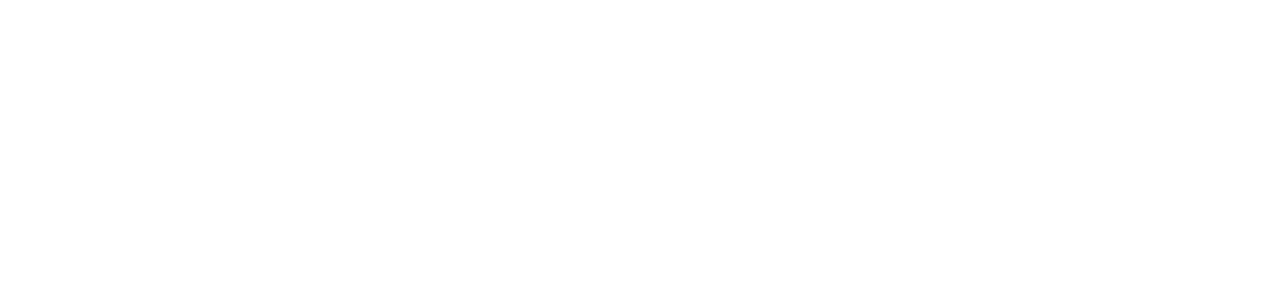
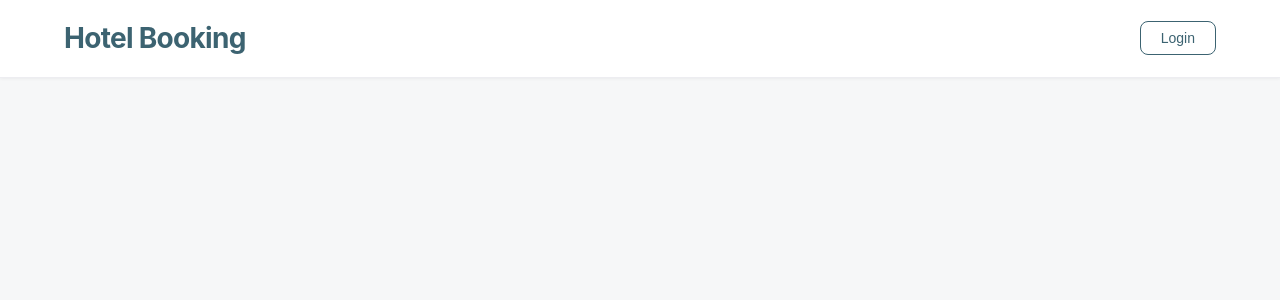
Before and after one commit to rijwan2020/hotel-booking-app, a Vue app: page /contact in a window 1280 px wide. Shown: the top 300 px of the page. Built offline with nearby package versions, Linux system fonts and the light colour scheme.

Commit message:
slicing header

```diff
--- a/src/App.vue
+++ b/src/App.vue
@@ -1,15 +1,21 @@
 <template>
   <div>
-
+    <Header />
+    <!-- <router-view /> -->
   </div>
 </template>
 
 <script>
-  export default {
-
-  }
+import Header from './components/Header.vue';
+export default {
+  name: 'App',
+  components: {
+    Header,
+  },
+  setup() {
+    return {};
+  },
+};
 </script>
 
-<style lang="scss" scoped>
-
-</style>
+<style lang="scss" scoped></style>
--- a/src/assets/styles.css
+++ /dev/null
@@ -1,75 +0,0 @@
-:root {
-  --primary-color: #000;
-  --accent-color: #fff;
-  --spacing: 1rem;
-}
-
-body {
-  font-family: sans-serif;
-  margin: 0;
-  padding: 0;
-}
-
-button {
-  padding: 0.5rem 1rem;
-  background: var(--primary-color);
-  color: var(--accent-color);
-  border: none;
-  cursor: pointer;
-}
-
-/* Fade-in animation for entire pages */
-.fade-enter {
-  opacity: 0;
-  transform: translateY(10px);
-}
-.fade-enter-active {
-  opacity: 1;
-  transform: translateY(0);
-  transition: all 0.4s ease;
-}
-
-/* Room card animation */
-.room-card {
-  animation: slideIn 0.5s ease forwards;
-}
-@keyframes slideIn {
-  from {
-    opacity: 0;
-    transform: translateX(-10px);
-  }
-  to {
-    opacity: 1;
-    transform: translateX(0);
-  }
-}
-
-/* Form field appearance */
-.auth-page input,
-.contact-form input,
-.contact-form select {
-  opacity: 0;
-  animation: fadeIn 0.3s ease forwards;
-  animation-delay: 0.2s;
-}
-@keyframes fadeIn {
-  to {
-    opacity: 1;
-  }
-}
-
-/* Button hover */
-button:hover {
-  opacity: 0.8;
-  transition: 0.3s;
-}
-
-/* Step progress pulse */
-.step.active {
-  animation: pulse 0.6s ease-in-out;
-}
-@keyframes pulse {
-  0% { transform: scale(1); }
-  50% { transform: scale(1.08); }
-  100% { transform: scale(1); }
-}
--- /dev/null
+++ b/src/components/Header.vue
@@ -0,0 +1,34 @@
+<template>
+  <header class="header">
+    <div class="container">
+      <h1 class="logo">Hotel Booking</h1>
+      <nav class="nav">
+        <button class="nav-btn" v-if="!user">Login</button>
+        <div class="user-menu" v-else>
+          <!-- <span>Welcome, {{ user.name }}</span> -->
+          <span>{{ user.name }}</span>
+          <button class="nav-btn">Dashboard</button>
+          <button class="nav-btn">Logout</button>
+        </div>
+      </nav>
+    </div>
+  </header>
+</template>
+
+<script>
+export default {
+  name: "Headers",
+  // define props
+  props: {
+    user: {
+      type: Object,
+      default: null,
+    },
+  },
+  setup() {
+    return {};
+  },
+};
+</script>
+
+<style lang="scss" scoped></style>
--- a/src/main.js
+++ b/src/main.js
@@ -1,8 +1,7 @@
 import { createApp } from 'vue'
-// import './style.css'
+import './style.css'
 import App from './App.vue'
 import router from './router'
-import './assets/styles.css' // <-- Your vanilla CSS
 
 createApp(App)
     .use(router)
--- a/src/style.css
+++ b/src/style.css
@@ -1,79 +1,79 @@
-:root {
-  font-family: system-ui, Avenir, Helvetica, Arial, sans-serif;
-  line-height: 1.5;
-  font-weight: 400;
-
-  color-scheme: light dark;
-  color: rgba(255, 255, 255, 0.87);
-  background-color: #242424;
-
-  font-synthesis: none;
-  text-rendering: optimizeLegibility;
-  -webkit-font-smoothing: antialiased;
-  -moz-osx-font-smoothing: grayscale;
-}
-
-a {
-  font-weight: 500;
-  color: #646cff;
-  text-decoration: inherit;
-}
-a:hover {
-  color: #535bf2;
+* {
+  margin: 0;
+  padding: 0;
+  box-sizing: border-box;
 }
 
 body {
-  margin: 0;
-  display: flex;
-  place-items: center;
-  min-width: 320px;
-  min-height: 100vh;
+  font-family: "Inter", system-ui, -apple-system, BlinkMacSystemFont, "Segoe UI", Roboto, sans-serif;
+  line-height: 1.6;
+  background-color: #f6f7f8;
+  color: #31333a;
 }
 
-h1 {
-  font-size: 3.2em;
-  line-height: 1.1;
+.container {
+  max-width: 1200px;
+  margin: 0 auto;
+  padding: 0 24px;
 }
 
-button {
-  border-radius: 8px;
-  border: 1px solid transparent;
-  padding: 0.6em 1.2em;
-  font-size: 1em;
-  font-weight: 500;
-  font-family: inherit;
-  background-color: #1a1a1a;
-  cursor: pointer;
-  transition: border-color 0.25s;
-}
-button:hover {
-  border-color: #646cff;
-}
-button:focus,
-button:focus-visible {
-  outline: 4px auto -webkit-focus-ring-color;
+/* Header */
+.header {
+  background-color: #fff;
+  border-bottom: 1px solid #ededf1;
+  padding: 1rem 0;
+  box-shadow: 0 1px 3px rgba(0, 0, 0, 0.05);
+  position: sticky;
+  top: 0;
+  z-index: 100;
 }
 
-.card {
-  padding: 2em;
+.header .container {
+  display: flex;
+  justify-content: space-between;
+  align-items: center;
 }
 
-#app {
-  max-width: 1280px;
-  margin: 0 auto;
-  padding: 2rem;
-  text-align: center;
+.logo {
+  font-size: 1.75rem;
+  font-weight: 700;
+  color: #3C6371;
+  letter-spacing: -0.025em;
 }
 
-@media (prefers-color-scheme: light) {
-  :root {
-    color: #213547;
-    background-color: #ffffff;
-  }
-  a:hover {
-    color: #747bff;
-  }
-  button {
-    background-color: #f9f9f9;
-  }
+.nav {
+  display: flex;
+  gap: 12px;
+  align-items: center;
 }
+
+.nav-btn {
+  background: white;
+  border: 1px solid #3C6371;
+  padding: 0.5rem 1.25rem;
+  cursor: pointer;
+  text-decoration: none;
+  color: #3C6371;
+  border-radius: 8px;
+  font-weight: 500;
+  font-size: 14px;
+  transition: all 0.2s ease;
+}
+
+.nav-btn:hover {
+  background-color: #3C6371;
+  color: white;
+  transform: translateY(-1px);
+  box-shadow: 0 4px 12px rgba(60, 110, 113, 0.2);
+}
+
+.user-menu {
+  display: flex;
+  gap: 16px;
+  align-items: center;
+}
+
+.user-menu span {
+  font-weight: 500;
+  color: #31333a;
+}
```
